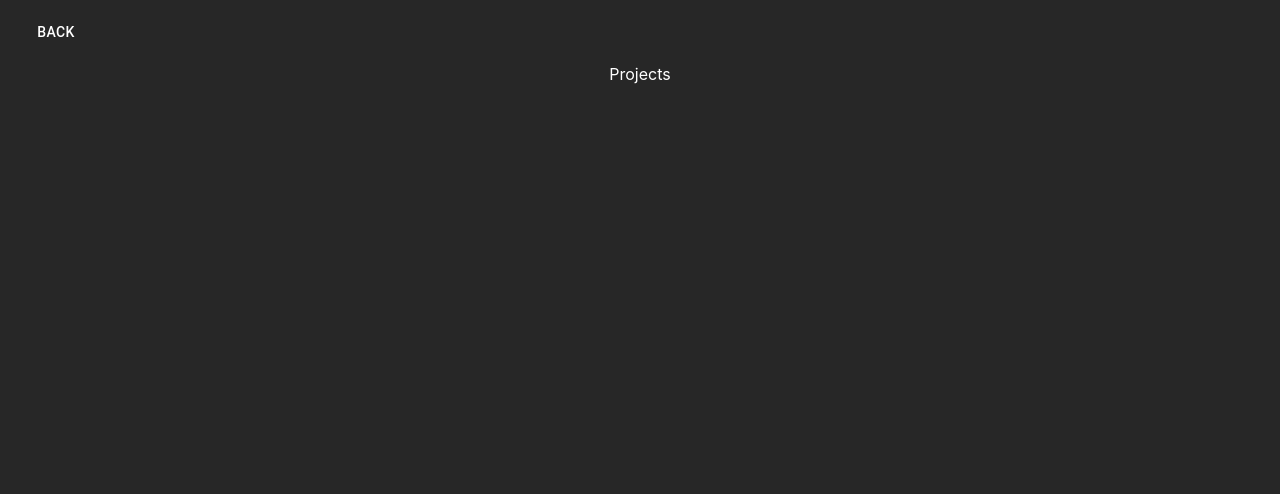
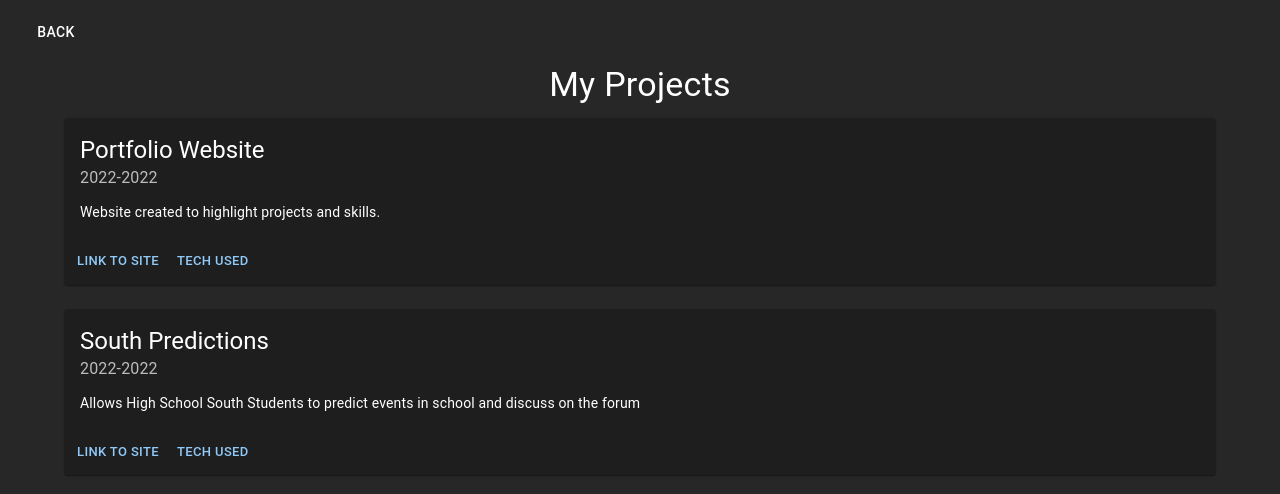
Before and after one commit to AKarp123/portfolio-site-react, a React (Create React App) app in the folder client/: page /projects in a window 1280 px wide. Shown: the top 494 px of the page. Built offline with nearby package versions, Linux system fonts and the light colour scheme.

Commit message:
Projects 95% done

```diff
--- a/client/src/Home.css
+++ b/client/src/Home.css
@@ -19,3 +19,8 @@
     transition: opacity 1s ease-in-out;
     opacity: 1;
 }
+
+.Home-Name {
+    font-family: "Roboto","Helvetica","Arial",sans-serif;
+    font-weight: bold;
+}
--- a/client/src/components/Home.jsx
+++ b/client/src/components/Home.jsx
@@ -16,8 +16,12 @@ export default function Home() {
             <div style={{ height: "35vh" }}></div>
             <Grid container spacing={3} justifyContent="center">
                 <Grid item xs={2} sx={{ alignItems: "flex-start" }}>
-                    <div onMouseEnter={() => setHover(true)} onMouseLeave={() => setHover(false)}>
-                        <h1>Ashton Karp</h1>
+                    <div
+                        onMouseEnter={() => setHover(true)}
+                        onMouseLeave={() => setHover(false)}
+                    >
+                        <h1 className="Home-Name">Ashton Karp</h1>
+
                         <a
                             href="https://github.com/AKarp123/"
                             className={
@@ -29,7 +33,7 @@ export default function Home() {
                                 style={{ height: "250px", width: "250px" }}
                             ></img>
                         </a>
-                    </ div>
+                    </div>
                 </Grid>
                 <Grid item xs={2}>
                     <Typography
--- /dev/null
+++ b/client/src/components/Project.jsx
@@ -0,0 +1,50 @@
+import * as React from "react";
+import Box from "@mui/material/Box";
+import Card from "@mui/material/Card";
+import CardActions from "@mui/material/CardActions";
+import CardContent from "@mui/material/CardContent";
+import Button from "@mui/material/Button";
+import Typography from "@mui/material/Typography";
+import { Collapse } from "@mui/material";
+import {v4 }from "uuid";
+
+export default function Project(props) {
+    const [isExpanded, setIsExpanded] = React.useState(false);
+
+    const HandleExpandClick = () => {
+        setIsExpanded(!isExpanded);
+    };
+
+    return (
+        <Card sx={{ minWidth: 275, textAlign: "left", marginBottom: "3vh" }}>
+            <CardContent>
+                <Typography variant="h5" component="div">
+                    {props.title}
+                </Typography>
+                <Typography sx={{ mb: 1.5 }} color="text.secondary">
+                    {" "}
+                    {/* Time making */}
+                    {props.time}
+                </Typography>
+                <Typography variant="body2">{props.description}</Typography>
+            </CardContent>
+            <CardActions>
+                <a href={props.link}>
+                    <Button size="small">Link to Site</Button>
+                </a>
+                <Button size="small" onClick={HandleExpandClick}>
+                    Tech Used
+                </Button>
+            </CardActions>
+            <Collapse in={isExpanded} timeout="auto" unmountOnExit>
+                <CardContent>
+                    <Typography>
+                        {props.techUsed.map((tech) => (
+                            <Typography key={v4()}>{tech}</Typography>
+                        ))}
+                    </Typography>
+                </CardContent>
+            </Collapse>
+        </Card>
+    );
+}
--- a/client/src/components/Projects.jsx
+++ b/client/src/components/Projects.jsx
@@ -1,13 +1,53 @@
+import { Container } from "@mui/system";
 import React, { Component } from "react";
 import NavHome from "./NavHome";
+import Project from "./Project";
+import { v4 } from "uuid";
+import { Typography } from "@mui/material";
+
+
+
+
+const projects = [
+    {
+        title: "Portfolio Website",
+        time: "2022-2022",
+        description: "Website created to highlight projects and skills.",
+        link: "#",
+        techUsed: ["React", "Material-UI", "React-Router-Dom", "GitHub"]
+    },
+    {
+        title: "South Predictions",
+        time: "2022-2022",
+        description: "Allows High School South Students to predict events in school and discuss on the forum",
+        link: "https://southpredictions.herokuapp.com",
+        techUsed: ["React", "Material-UI", "Express.js", "Firebase Auth", "Firestore",  "React-Router-Dom", "HerokuApp"]
+    },
+
+
+]
 
 export default class Projects extends Component {
     render() {
         return (
-            <>
+            <div>
                 <NavHome />
-                <div>Projects</div>
-            </>
+
+                <Container maxWidth="lg">
+                    <Typography variant="h4" component="h1" gutterBottom>
+                        My Projects
+                    </Typography>
+                    {projects.map(project => (
+                        <Project
+                            key={v4()}
+                            title={project.title}
+                            time={project.time}
+                            description={project.description}
+                            link={project.link}
+                            techUsed={project.techUsed}
+                        />))}
+                </Container>
+            </div>
         );
     }
 }
--- a/package.json
+++ b/package.json
@@ -5,7 +5,8 @@
   "main": "index.js",
   "dependencies": {
     "express": "^4.18.1",
-    "nodemon": "^2.0.18"
+    "nodemon": "^2.0.18",
+    "uuid": "^8.3.2"
   },
   "devDependencies": {},
   "scripts": {
```
Also changed, not shown: 1 other file (tests, documents, lock files or other folders).
